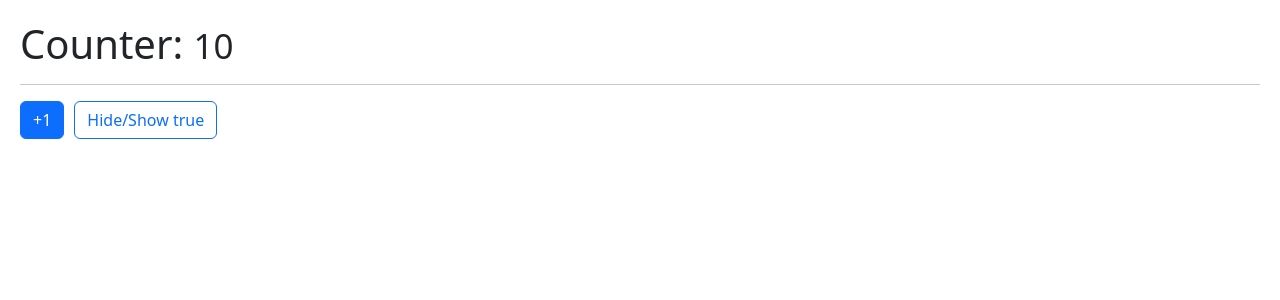
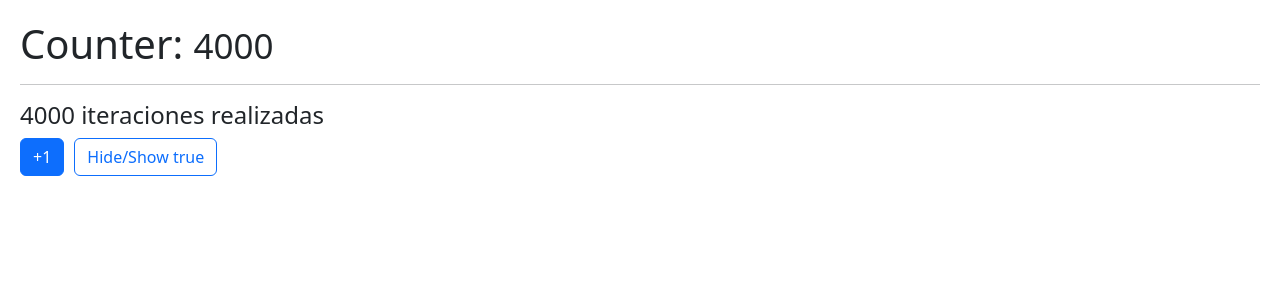
Before and after one commit to cardugarte/hooks-react, a React (Vite) app: page / in a window 1280 px wide. Shown: the top 300 px of the page. Built offline with nearby package versions, Linux system fonts and the light colour scheme.

Commit message:
Se crea el componente de memo

```diff
--- /dev/null
+++ b/src/components/memos/MemoHook.jsx
@@ -0,0 +1,40 @@
+import { useMemo } from "react"
+import { useState } from "react"
+import { useCounter } from "../../hooks"
+
+const heavyStuff = ( iterationNumber = 5000 ) => {
+  for(let i = 0; i < iterationNumber; i++) {
+    console.log('Ahí vamos...')
+  }
+  return `${ iterationNumber } iteraciones realizadas`
+}
+
+export const MemoHook = () => {
+
+  const { counter, incremental } = useCounter(4000)
+  const [show, setShow] = useState(true)
+  const memorizedValue = useMemo( () => heavyStuff(counter), [counter])
+
+
+
+  return (
+    <>
+      <h1>Counter: <small>{ counter }</small></h1>
+      <hr />
+      <h4>{ memorizedValue }</h4>
+      <button
+        className="btn btn-primary"
+        onClick={ () => incremental() }
+      >
+        +1
+      </button>
+      <button
+        className="btn btn-outline-primary"
+        onClick={ () => setShow(!show) }
+      >
+        Hide/Show {JSON.stringify(show)}
+      </button>
+
+    </>
+  )
+}
--- a/src/main.jsx
+++ b/src/main.jsx
@@ -8,8 +8,8 @@
 // import { MultipleCustomHooks } from './components/examples/MultipleCustomHooks'
 // import { FocusScreen } from './components/useRef/FocusScreen'
 // import { Layout } from './components/useLayoutEffect/Layout'
-import { Memorize } from './components/memos/Memorize'
-
+// import { Memorize } from './components/memos/Memorize'
+import { MemoHook } from './components/memos/MemoHook'
 
 import './index.css'
 
@@ -21,6 +21,7 @@
     {/* <MultipleCustomHooks /> */}
     {/* <FocusScreen /> */}
     {/* <Layout /> */}
-    <Memorize />
+    {/* <Memorize /> */}
+    <MemoHook />
   </React.StrictMode>
 )
```
